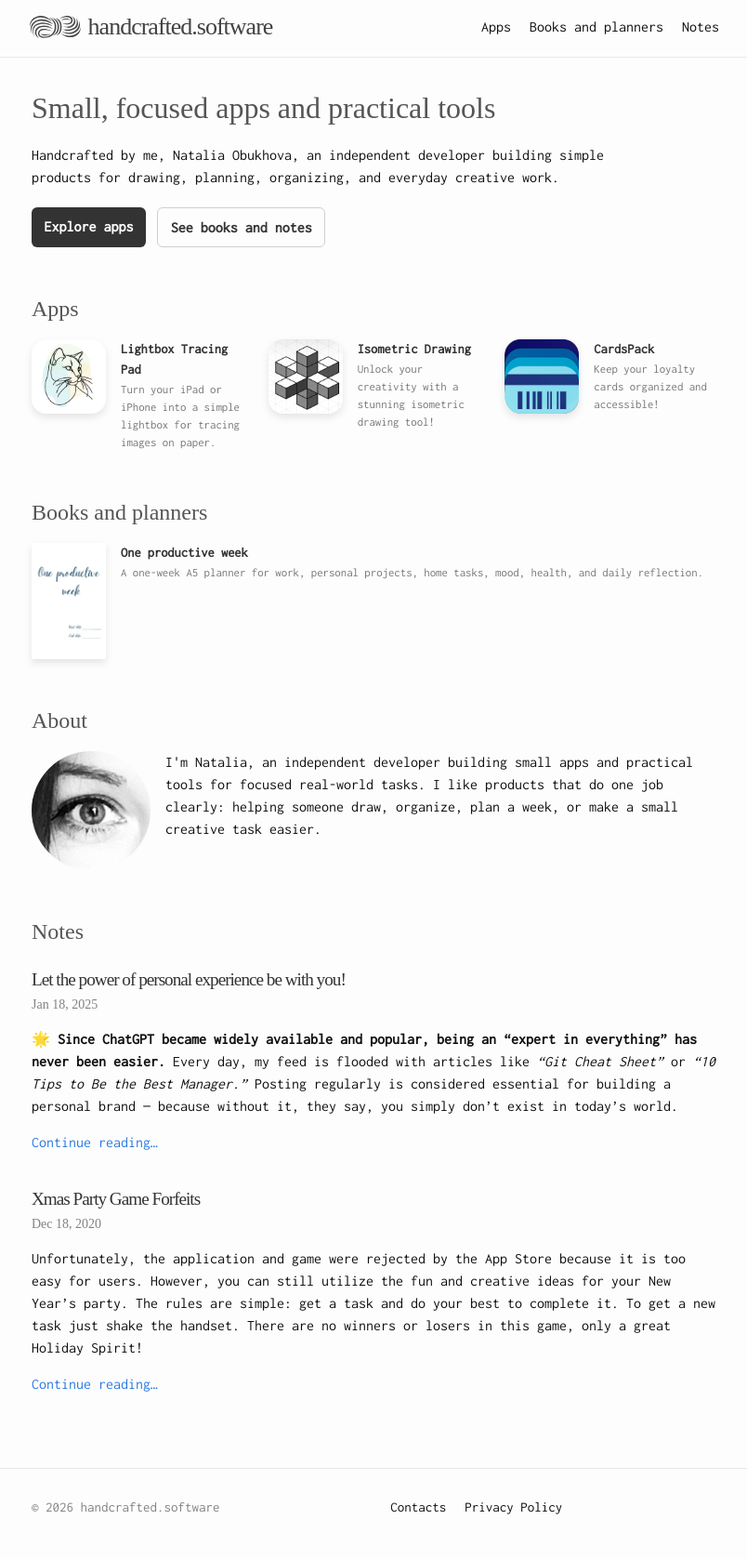
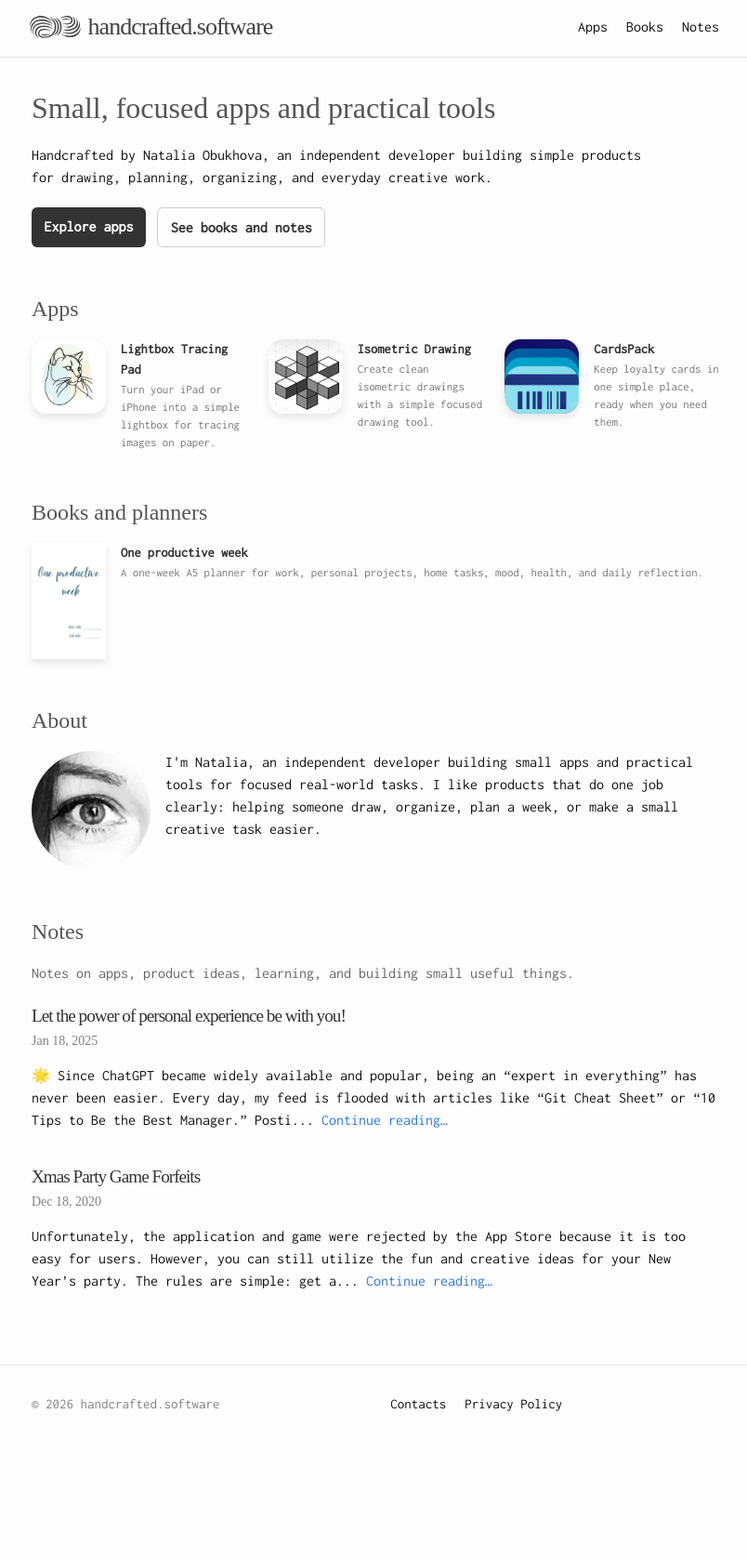
Before and after one commit to handcraftedsoftware/pages, a Jekyll site: the page built from index.md, in a window 1280 px wide. Shown: the whole page at 93% size, without its empty margins (236-1040 px from the left). Built offline with Jekyll 4.4.1, drawn with Linux system fonts in a browser that asks for light colours; some web fonts are replaced; after the commit the page ends 1566 px from its top, so only the background shows below that.

Commit message:
Apply homepage copy review

```diff
--- a/_data/featured_ios_apps.yml
+++ b/_data/featured_ios_apps.yml
@@ -4,11 +4,11 @@
   link: "/apps/light-tracing-pad"
 
 - name: "Isometric Drawing"
-  description: "Unlock your creativity with a stunning isometric drawing tool!"
+  description: "Create clean isometric drawings with a simple focused drawing tool."
   image: "/assets/images/app-icons/isometric-drawing.png"
   link: "https://apps.apple.com/us/app/isometric-drawing/id6739287338"
 
 - name: "CardsPack"
-  description: "Keep your loyalty cards organized and accessible!"
+  description: "Keep loyalty cards in one simple place, ready when you need them."
   image: "/assets/images/app-icons/cards-pack.png"
   link: "https://apps.apple.com/us/app/cardspack/id6739948526"
--- a/_includes/header.html
+++ b/_includes/header.html
@@ -24,7 +24,7 @@
           {%- for path in page_paths -%}
             {%- assign my_page = site.pages | where: "path", path | first -%}
             {%- if my_page.title -%}
-            <a class="page-link" href="{{ my_page.url | relative_url }}">{{ my_page.title | escape }}</a>
+            <a class="page-link" href="{{ my_page.url | relative_url }}">{{ my_page.nav_title | default: my_page.title | escape }}</a>
             {%- endif -%}
           {%- endfor -%}
         </div>
--- a/_sass/minima/_layout.scss
+++ b/_sass/minima/_layout.scss
@@ -308,6 +308,11 @@
     max-width: 42rem;
 }
 
+.section-intro {
+    color: #666;
+    max-width: 42rem;
+}
+
 .hero-actions {
     display: flex;
     flex-wrap: wrap;
--- a/index.md
+++ b/index.md
@@ -12,8 +12,8 @@ title: "Small, focused apps and practical tools"
     <div class="hero page-section">
         <h1 class="section-header">Small, focused apps and practical tools</h1>
         <p>
-            Handcrafted by me, Natalia Obukhova, an independent developer building
-            simple products for drawing, planning, organizing, and everyday creative work.
+            Handcrafted by Natalia Obukhova, an independent developer building simple
+            products for drawing, planning, organizing, and everyday creative work.
         </p>
         <div class="hero-actions">
             <a class="primary-action" href="#apps">Explore apps</a>
@@ -84,6 +84,7 @@ title: "Small, focused apps and practical tools"
 
     <section id="blog" class="page-section">
         <h2 class="section-header">Notes</h2>
+        <p class="section-intro">Notes on apps, product ideas, learning, and building small useful things.</p>
         <ul class="post-list latest-post-list">
         {% assign latest_posts = site.posts | sort: "date" | reverse | slice: 0, 3 %}
         {% for post in latest_posts %}
@@ -98,7 +99,7 @@ title: "Small, focused apps and practical tools"
                 %-d, %Y" -%} {{ post.date | date: date_format }}
             </p>
             <div class="post-content">
-                {{ post.excerpt }}
+                {{ post.excerpt | strip_html | normalize_whitespace | truncate: 220 }}
 
                 <a href="{{ post.url | relative_url }}">Continue reading…</a>
             </div>
```
Also changed, not shown: books.md (+1 -0 lines).
